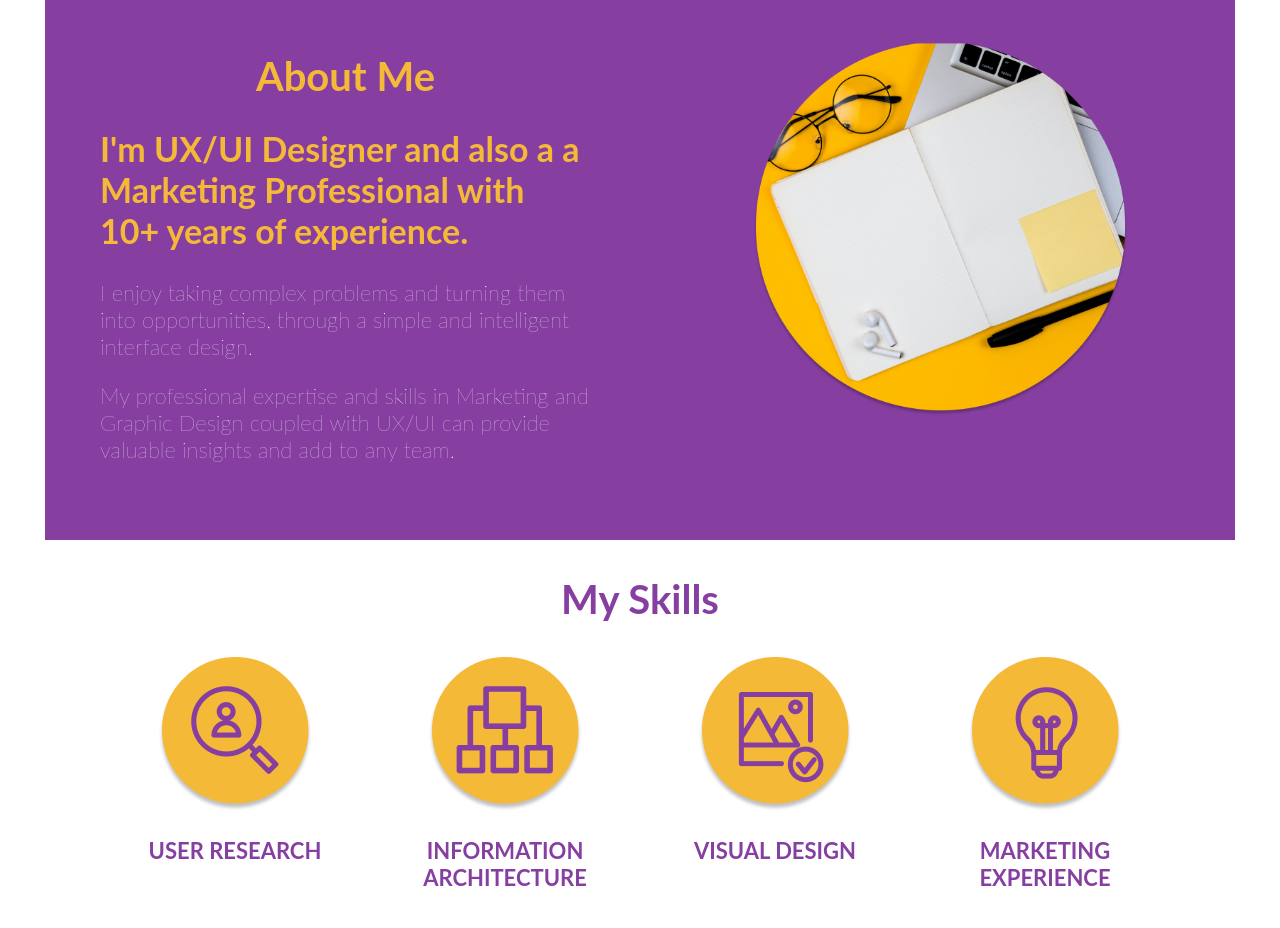
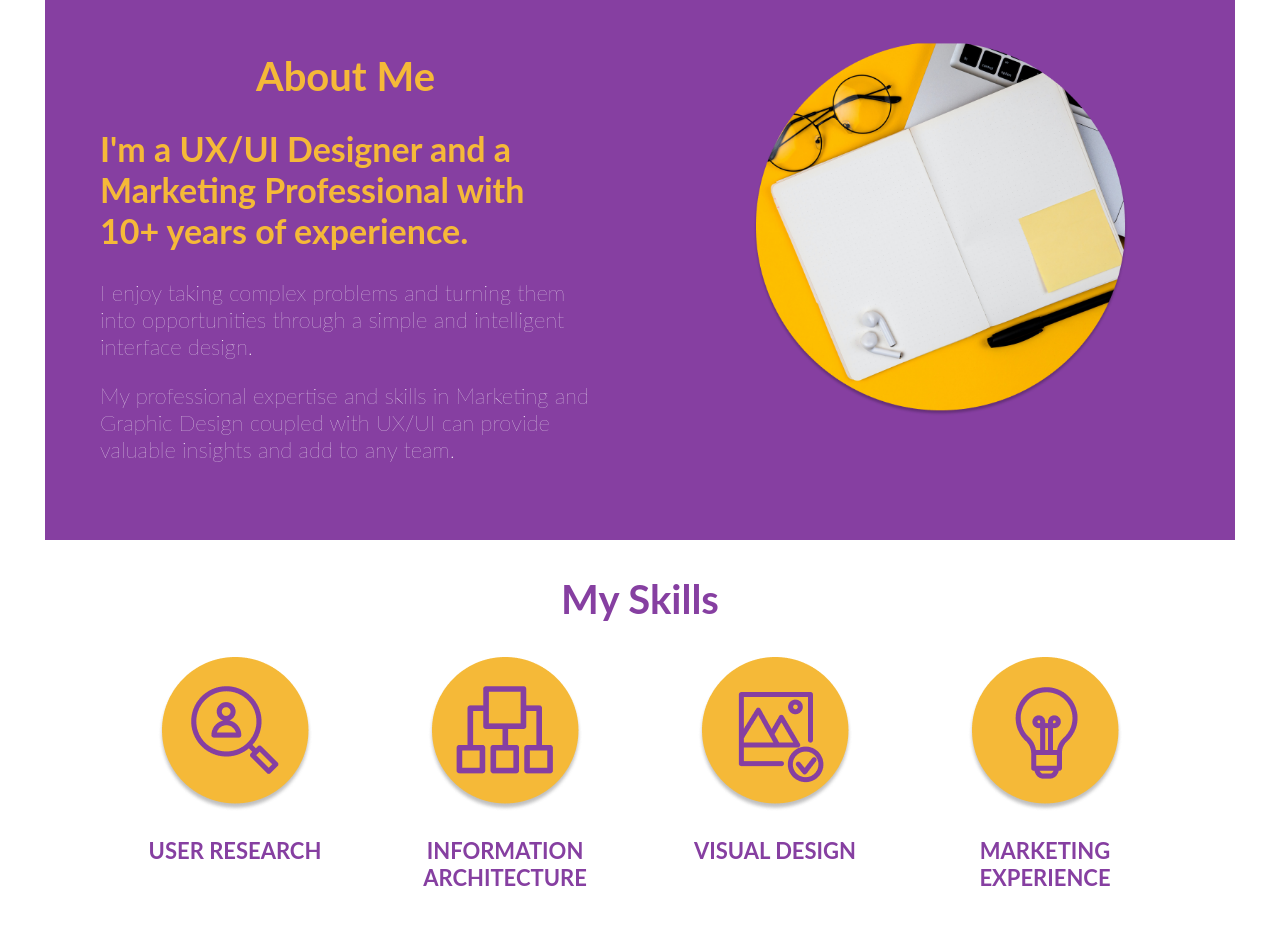
Before and after one commit to CarolTena/UX_UI_HW_21.0, a plain HTML site: page index.html in a window 1280 px wide. Shown: the part 1920-2848 px from the top of the page. Drawn offline with nearby package versions, Linux system fonts and the light colour scheme.

Commit message:
Updates 02/03

```diff
--- a/index.html
+++ b/index.html
@@ -101,8 +101,8 @@
     <section class="aboutMe" id="aboutMe">
       <div class="aboutMeText">
       <h1>About Me</h1>
-        <h2>I'm UX/UI Designer and also a a Marketing Professional with 10+ years of experience.</h2>
-        <p><h3> I enjoy taking complex problems and turning them into opportunities, through a simple and intelligent interface design.</p>
+        <h2>I'm a UX/UI Designer and a Marketing Professional with 10+ years of experience.</h2>
+        <p><h3> I enjoy taking complex problems and turning them into opportunities through a simple and intelligent interface design.</p>
         <p>My professional expertise and skills in Marketing and Graphic Design coupled with UX/UI can provide valuable insights and add to any team.</h3></p>
         </div>
         <div class="flexContainerAboutMe">
```
